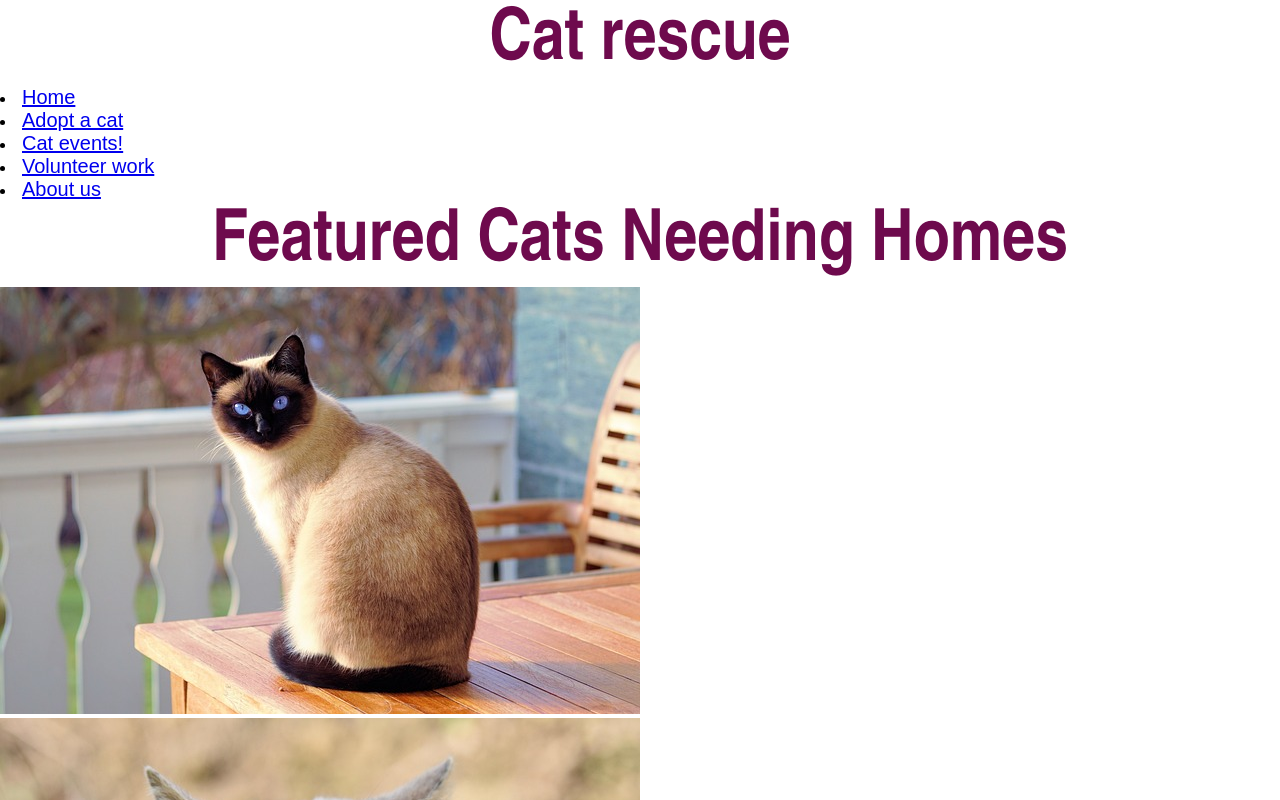
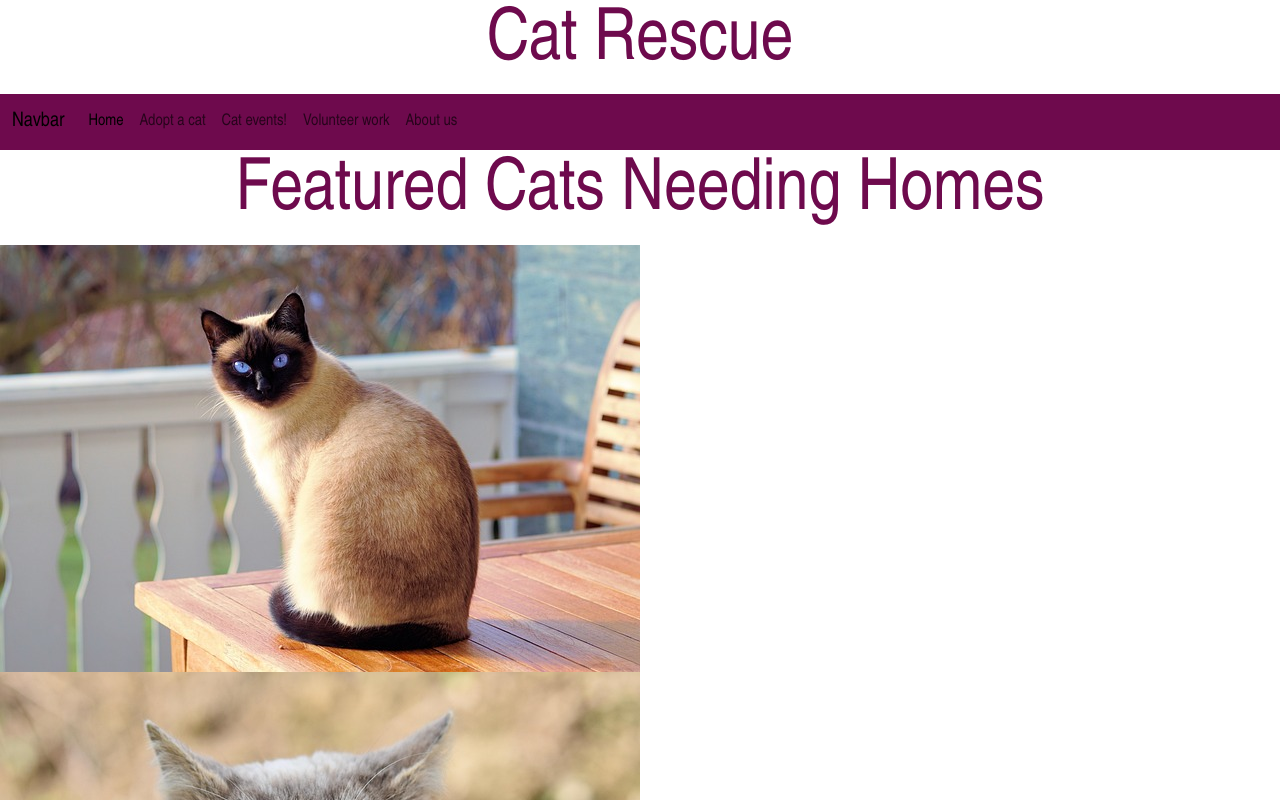
Before and after one commit to hipnotismo/Coderhouse-PreEntrega2Concetti, a plain HTML site: page index.html in a window 1280 px wide. Shown: the top 800 px of the page. Drawn offline with nearby package versions, Linux system fonts and the light colour scheme.

Commit message:
Basic Bootstrap integration

```diff
--- a/index.html
+++ b/index.html
@@ -3,29 +3,47 @@
 <head>
     <meta charset="UTF-8">
     <meta name="viewport" content="width=device-width, initial-scale=1.0">
+
+    <link href="https://cdn.jsdelivr.net/npm/bootstrap@5.3.3/dist/css/bootstrap.min.css" rel="stylesheet" integrity="sha384-QWTKZyjpPEjISv5WaRU9OFeRpok6YctnYmDr5pNlyT2bRjXh0JMhjY6hW+ALEwIH" crossorigin="anonymous">
+
     <link rel="stylesheet" href="./styles/style.css">
     <title>Document</title>
 </head>
 <body>
     <header>
-        <nav>
-            <h1 class="title-stile">Cat rescue</h1>
-            <li>
-                <a class=standar-style href="./index.html"> Home</a>
+
+        <h1 class="title-stile">Cat Rescue</h1>
+        <nav class="navbar navbar-expand-lg bg-nav-propio">
+            <div class="container-fluid">
+              <a class="navbar-brand" href="#">Navbar</a>
+              <button class="navbar-toggler" type="button" data-bs-toggle="collapse" data-bs-target="#navbarNav" aria-controls="navbarNav" aria-expanded="false" aria-label="Toggle navigation">
+                <span>
+                    <img class="menu-svg" src="./assets/menu-fries.svg" alt="">
+                </span>
+              </button>
+              <div class="collapse navbar-collapse" id="navbarNav">
+                <ul class="navbar-nav">
+                  <li class="nav-item">
+                    <a class="nav-link active" href="#">Home</a>
                   </li>
-            <li>
-                <a class=standar-style href="./pages/adopt-a-cat.html"> Adopt a cat</a>
+                  <li class="nav-item">
+                    <a class="nav-link" href="#">Adopt a cat</a>
                   </li>
-            <li>
-                <a class=standar-style href="./pages/cat-events.html"> Cat events!</a>
+                  <li class="nav-item">
+                    <a class="nav-link " href="#">Cat events!</a>
                   </li>
-            <li>
-                <a class=standar-style href="./pages/volunteer-work.html"> Volunteer work</a>
+                  <li class="nav-item">
+                    <a class="nav-link" href="#">Volunteer work</a>
                   </li>
-            <li>
-                <a class=standar-style href="./pages/about-us.html"> About us</a>
+                  <li class="nav-item">
+                    <a class="nav-link" href="#">About us</a>
                   </li>
+                </ul>
+              </div>
+            </div>
           </nav>
+
+
     </header>
 
     <main>
@@ -44,8 +62,9 @@
         <p class="p-footer">Copyright © 2025 Martin Concetti for Cat Rescue</p>
         <img class="logo-size" src="./Assets/img/pngegg (1).png" alt="brand-logo">
         <img class="logo-size" src="./Assets/img/pngegg.png" alt="brand-logo">
+    </footer>
 
+    <script src="https://cdn.jsdelivr.net/npm/bootstrap@5.3.3/dist/js/bootstrap.bundle.min.js" integrity="sha384-YvpcrYf0tY3lHB60NNkmXc5s9fDVZLESaAA55NDzOxhy9GkcIdslK1eN7N6jIeHz" crossorigin="anonymous"></script>
 
-    </footer>
 </body>
 </html>
--- a/styles/style.css
+++ b/styles/style.css
@@ -19,6 +19,14 @@
     color: #6e0a4d;
 }
 
+.navbar a{
+    font-family: 'Arial Narrow' !important;
+}
+
+.bg-nav-propio {
+    background:  #6e0a4d;
+}
+
 .standar-style{
     font-family: sans-serif;
     font-size: 20px;
```
Lines whose indentation alone changed are shown as unchanged.
